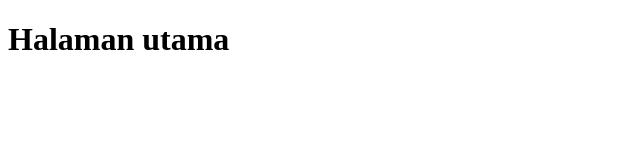
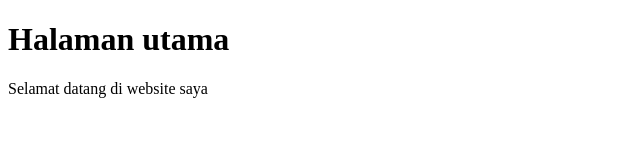
Before and after one commit to adesuryadi587/latihan, a plain HTML site: page index.html in a window 1280 px wide. Shown: the whole page, without its empty margins (0-640 px from the left). Drawn offline with Linux system fonts and the light colour scheme.

Commit message:
Menambahkan tag p selamat datang

```diff
--- a/index.html
+++ b/index.html
@@ -10,6 +10,7 @@
 
 <body>
     <h1>Halaman utama</h1>
+    <p>Selamat datang di website saya</p>
 
 </body>
 
```
